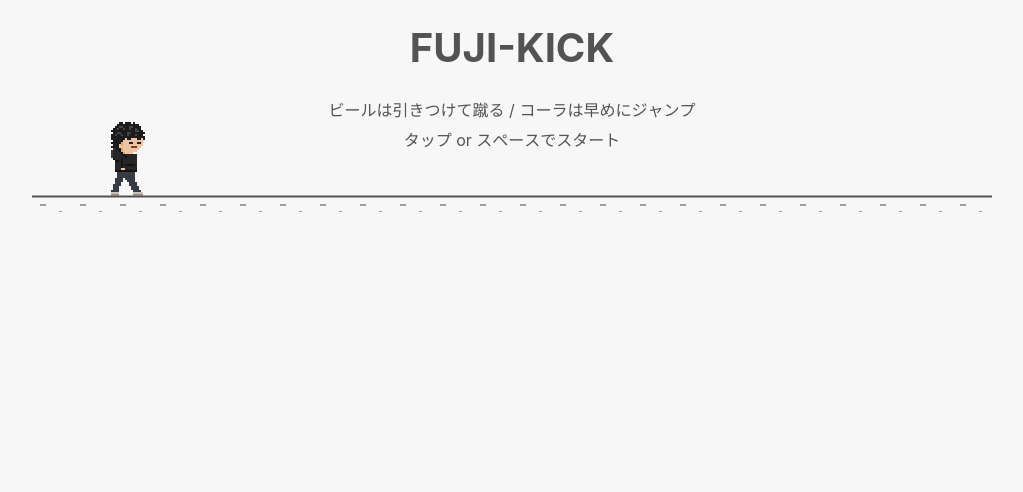
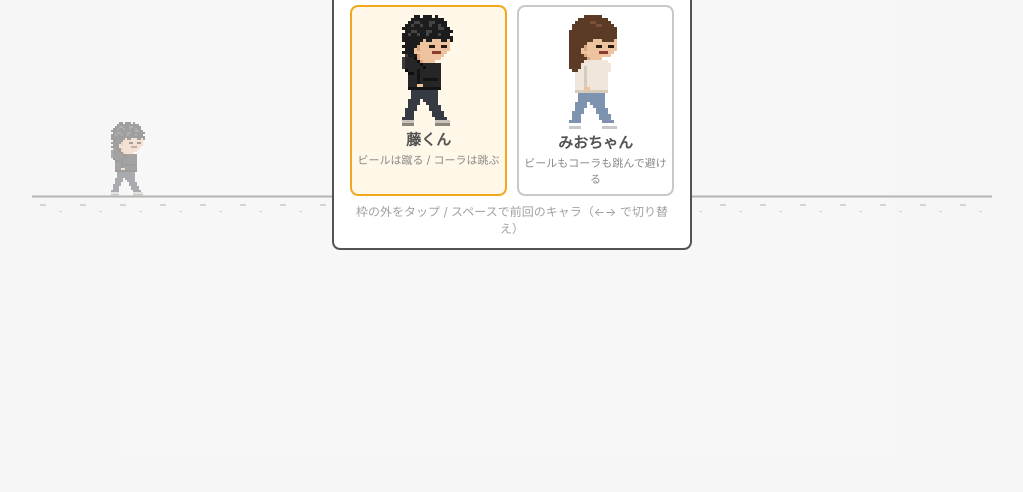
Before and after one commit to shidetake/fuji-kick, a plain HTML site: page index.html in a window 1280 px wide. Shown: the part 308-800 px from the top of the page, without its empty margins (128-1151 px from the left). Drawn offline with Linux system fonts and the light colour scheme.

Commit message:
Add Mio as a second playable character
- Title screen character select (remembers last choice, arrow keys)
- Mio cannot kick: every press jumps and beer must be jumped too
- Separate rankings per character; existing ranking stays Fuji's
- Placeholder Mio sprite until we get reference photos

Co-Authored-By: Claude Opus 5.5 <noreply@anthropic.com>
Claude-Session: https://claude.ai/code/session_01Vncvr525jFVWpytDoHQp5s

```diff
--- a/game.js
+++ b/game.js
@@ -86,6 +86,15 @@ function startSpeed() {
 resize();
 window.addEventListener('resize', resize);
 
+// ===== キャラの選択（前回のキャラを覚えておく） =====
+function loadCharacter() {
+  try { return localStorage.getItem('fuji-kick-character') === 'mio' ? 'mio' : 'fuji'; } catch { return 'fuji'; }
+}
+function setCharacter(id) {
+  characterId = id === 'mio' ? 'mio' : 'fuji';
+  try { localStorage.setItem('fuji-kick-character', characterId); } catch { /* 無視 */ }
+}
+
 // ===== ハイスコア =====
 function loadHigh() {
   try { return Number(localStorage.getItem('fuji-kick-high')) || 0; } catch { return 0; }
@@ -108,6 +117,7 @@ const player = {
 };
 
 let state = 'title';   // title | playing | over
+let characterId = loadCharacter(); // fuji | mio
 let speed = START_SPEED;
 let distance = 0;
 let kicks = 0;
@@ -208,25 +218,45 @@ function gameOver(message) {
     saveHigh(high);
   }
   // ランキング（ranking.js）にスコアを渡す
-  window.FujiRanking?.onGameOver({ score: Math.floor(score), kicks, duration: runningTime });
+  window.FujiRanking?.onGameOver({ score: Math.floor(score), kicks, duration: runningTime, character: characterId });
 }
 
 // ===== 入力（1ボタン） =====
+// ゲーム開始（id を渡すとそのキャラに切り替えてから始める）
+function startGame(id) {
+  if (id) setCharacter(id);
+  window.FujiSelect?.hide();
+  window.FujiRanking?.hide();
+  reset();
+  state = 'playing';
+}
+
+// タイトル（キャラ選択）に戻る
+function goTitle() {
+  window.FujiRanking?.hide();
+  reset();
+  state = 'title';
+  window.FujiSelect?.show();
+}
+
 function press() {
   if (state === 'title') {
-    reset();
-    state = 'playing';
+    startGame();
     return;
   }
   if (state === 'over') {
     if (clock - overTime < 0.6) return; // 連打で即リトライしないように
     if (window.FujiRanking?.blocksRetry()) return; // 名前の入力中など
-    window.FujiRanking?.hide();
-    reset();
-    state = 'playing';
+    startGame();
     return;
   }
   if (!player.onGround || player.kickTimer > KICK_DURATION - KICK_LOCK) return;
+
+  // みおちゃんはビールを蹴らない。いつでもジャンプ
+  if (!currentCharacter().canKick) {
+    startJump();
+    return;
+  }
 
   const target = nearestAhead();
   if (target && timeToReach(target) <= KICK_WINDOW) {
@@ -343,7 +373,7 @@ function update(dt) {
   const px2 = player.x + player.w - 6;
   for (const o of obstacles) {
     if (o.kicked) continue;
-    if (o.type === 'beer') {
+    if (o.type === 'beer' && currentCharacter().canKick) {
       // ビールが体の後ろ側まで来たのに蹴っていない → アウト
       if (o.x < player.x + TRIP_OFFSET) {
         if (player.onGround) {
@@ -357,7 +387,7 @@ function update(dt) {
       const overlapX = o.x < px2 && o.x + o.w > px1;
       const overlapY = player.y < o.h - 4;
       if (overlapX && overlapY) {
-        gameOver('コーラにぶつかった！');
+        gameOver(o.type === 'beer' ? 'ビールにぶつかった！' : 'コーラにぶつかった！');
         return;
       }
     }
@@ -507,14 +537,64 @@ const LEGS = {
   ],
 };
 
+// ===== みおちゃんのドット絵（仮。写真をもらったら描き直す） =====
+const MIO_PALETTE = {
+  ...PALETTE,
+  H: '#5b3a26', // 髪（茶色のロング）
+  h: '#7a5038', // 髪のツヤ
+  K: '#efe7dc', // クリーム色のニット
+  k: '#d6cbbb', // ニットの影
+  P: '#7d93b0', // デニム
+  W: '#ffffff', // 白いスニーカー
+  O: '#c8c8c8', // ソール
+};
+
+const MIO_BODY = [
+  '.....HHHHHH',
+  '...HHHHHHHHHH',
+  '..HHHHHhhHHHHH',
+  '.HHHHHHHHhhHHHH',
+  '.HHHHHHHHHHHHHHH',
+  'HHHHHHHHHHHHHHHH',
+  'HHHHHHHHHHHHHHHH',
+  'HHHHHHHHHHHHHHHH',
+  'HHHHHHHHSSSHHHHS',
+  'HHHHHHSSSSSSSSSS',
+  'HHHHHsSSSEESSEES',
+  'HHHHSsSSSSSSSSSS',
+  'HHHHSSSSSSMMMSS',
+  'HHHHHsSSSSSSSS',
+  'HHHHHHsSSSS',
+  'HHHHHKKKKKKKK',
+  'HHHHKKKKKKKKKK',
+  'HHHHKkKKKKKKKK',
+  '.HHKKkKKKKKKKK',
+  '..KKKkKKKKKKK',
+  '..KKKkKKKKKKK',
+  '..KKKkKKKKKKK',
+  '..KKKkKKKKKKK',
+  '..KKKkKKKKKKK',
+  '..KKKSSKKKKKK',
+  '..kkkkkkkkkkk',
+];
+
 const HEM_OVERLAP = 0; // 裾が脚に重なる行数
 const SPRITE_ROWS = BODY.length - HEM_OVERLAP + 12; // 足元までの行数（走り・キック基準）
+
+// 選べるキャラ。canKick: ビールを蹴れるか（false ならビールもジャンプで避ける）
+const CHARACTERS = {
+  fuji: { name: '藤くん', canKick: true, rule: 'ビールは蹴る / コーラは跳ぶ', body: BODY, legs: LEGS, palette: PALETTE },
+  mio: { name: 'みおちゃん', canKick: false, rule: 'ビールもコーラも跳んで避ける', body: MIO_BODY, legs: LEGS, palette: MIO_PALETTE },
+};
+const currentCharacter = () => CHARACTERS[characterId];
 
 // ドット絵は 1ドット=1px の画像にしてから拡大して描く。
 // 1ドットずつ fillRect すると、半端な倍率のときにドットの間に隙間（網目）が出るため。
 const pixelImages = new Map();
-function pixelImage(rows) {
-  let img = pixelImages.get(rows);
+function pixelImage(rows, palette) {
+  if (!pixelImages.has(palette)) pixelImages.set(palette, new Map());
+  const cache = pixelImages.get(palette);
+  let img = cache.get(rows);
   if (!img) {
     img = document.createElement('canvas');
     img.width = Math.max(...rows.map((r) => r.length));
@@ -522,28 +602,32 @@ function pixelImage(rows) {
     const c = img.getContext('2d');
     rows.forEach((row, r) => {
       for (let i = 0; i < row.length; i++) {
-        const color = PALETTE[row[i]];
+        const color = palette[row[i]];
         if (!color) continue;
         c.fillStyle = color;
         c.fillRect(i, r, 1, 1);
       }
     });
-    pixelImages.set(rows, img);
+    cache.set(rows, img);
   }
   return img;
 }
 
-function drawPixels(c, rows, x, y) {
-  const img = pixelImage(rows);
+function drawPixels(c, rows, x, y, palette = PALETTE) {
+  const img = pixelImage(rows, palette);
   c.imageSmoothingEnabled = false;
   c.drawImage(img, x, y, img.width * PIXEL, img.height * PIXEL);
 }
 
+// キャラを描く。足元（最終行の下）が baseY に来るように配置する
+function drawCharacter(c, ch, x, baseY, pose) {
+  const top = baseY - (ch.body.length - HEM_OVERLAP + 12) * PIXEL;
+  drawPixels(c, ch.legs[pose], x, top + (ch.body.length - HEM_OVERLAP) * PIXEL, ch.palette);
+  drawPixels(c, ch.body, x, top, ch.palette); // 本家の恐竜と同じく、走るときに動くのは脚だけ
+}
+
 function drawFuji(c, x, baseY, pose) {
-  // 足元（最終行の下）が baseY に来るように配置。ジャンプは脚を畳むので少し上がる
-  const top = baseY - SPRITE_ROWS * PIXEL;
-  drawPixels(c, LEGS[pose], x, top + (BODY.length - HEM_OVERLAP) * PIXEL);
-  drawPixels(c, BODY, x, top); // 本家の恐竜と同じく、走るときに動くのは脚だけ
+  drawCharacter(c, CHARACTERS.fuji, x, baseY, pose);
 }
 
 function drawPlayer() {
@@ -551,7 +635,7 @@ function drawPlayer() {
   if (player.kickTimer > 0) pose = 'kick';
   else if (!player.onGround) pose = 'jump';
   else pose = Math.floor(player.runPhase / 2) % 2 === 0 ? 'run1' : 'run2';
-  drawFuji(ctx, player.x - 1, Math.round(sy(player.y)), pose);
+  drawCharacter(ctx, currentCharacter(), player.x - 1, Math.round(sy(player.y)), pose);
 }
 
 function drawBeer(x, y, w, h) {
@@ -675,7 +759,7 @@ function drawHud() {
   ctx.textAlign = 'right';
   ctx.fillText(`HI ${pad(high)}  ${pad(score)}`, W - 16, 28);
   ctx.textAlign = 'left';
-  ctx.fillText(`🍺 × ${kicks}`, 16, 28);
+  if (currentCharacter().canKick) ctx.fillText(`🍺 × ${kicks}`, 16, 28);
 }
 
 function drawCenter(lines) {
@@ -697,6 +781,7 @@ function draw() {
   drawPlayer();
 
   if (state === 'title') {
+    if (window.FujiSelect) return; // キャラ選択画面（select.js）が出ている
     drawCenter([
       ['FUJI-KICK', 40, true],
       ['ビールは引きつけて蹴る / コーラは早めにジャンプ', 16, false],
--- a/index.html
+++ b/index.html
@@ -90,22 +90,64 @@
     }
     .buttons button.primary, #name-form button.primary { background: #535353; color: #ffffff; }
     .hint { margin: 6px 0 0; font-size: 12px; color: #a0a0a0; }
-    .card { display: flex; flex-direction: column; }
+    .buttons { flex-wrap: wrap; }
+
+    /* ===== タイトルのキャラ選択 ===== */
+    .select-card .lead { margin: 2px 0 8px; font-size: 14px; }
+    .chars { display: flex; gap: 10px; justify-content: center; }
+    .char-button {
+      flex: 1;
+      display: flex;
+      flex-direction: column;
+      align-items: center;
+      gap: 2px;
+      padding: 8px 4px;
+      font: inherit;
+      color: #535353;
+      background: #ffffff;
+      border: 2px solid #c8c8c8;
+      border-radius: 8px;
+    }
+    .char-button.selected { border-color: #f2a81d; background: #fff7e8; }
+    .char-button canvas { image-rendering: pixelated; }
+    .char-name { font-weight: bold; font-size: 15px; }
+    .char-rule { font-size: 11px; color: #888888; }
+    #ranking .card { display: flex; flex-direction: column; }
     /* スマホ縦持ちなど：ランキングを先に、ボタンを最後に */
-    .card .result { display: contents; }
-    .card #actions { order: 2; }
-    .card .board { order: 1; }
+    #ranking .card .result { display: contents; }
+    #ranking .card #actions { order: 2; }
+    #ranking .card .board { order: 1; }
     /* 横持ちなど画面が低いとき：左に結果とボタン、右にランキングの2列 */
     @media (max-height: 520px) and (min-width: 560px) {
-      .card { width: min(640px, calc(100vw - 32px)); flex-direction: row; gap: 16px; align-items: center; }
-      .card .result { display: block; flex: 1; }
-      .card .board { flex: 1; }
-      .card h2 { margin-top: 0; }
+      #ranking .card { width: min(640px, calc(100vw - 32px)); flex-direction: row; gap: 16px; align-items: center; }
+      #ranking .card .result { display: block; flex: 1; }
+      #ranking .card .board { flex: 1; }
+      #ranking .card h2 { margin-top: 0; }
     }
   </style>
 </head>
 <body>
   <canvas id="game"></canvas>
+
+  <div id="select" class="overlay" hidden>
+    <div class="card ui select-card">
+      <h1>FUJI-KICK</h1>
+      <p class="lead">キャラを選んでスタート</p>
+      <div class="chars">
+        <button type="button" class="char-button" data-char="fuji">
+          <canvas></canvas>
+          <span class="char-name"></span>
+          <span class="char-rule"></span>
+        </button>
+        <button type="button" class="char-button" data-char="mio">
+          <canvas></canvas>
+          <span class="char-name"></span>
+          <span class="char-rule"></span>
+        </button>
+      </div>
+      <p class="hint">枠の外をタップ / スペースで前回のキャラ（←→ で切り替え）</p>
+    </div>
+  </div>
 
   <div id="ranking" class="overlay" hidden>
     <div class="card ui">
@@ -126,6 +168,7 @@
       <div id="actions">
         <div class="buttons">
           <button type="button" id="rename-button">名前を変える</button>
+          <button type="button" id="change-char-button">キャラを変える</button>
           <button type="button" id="retry-button" class="primary">もう一回</button>
         </div>
         <p class="hint">枠の外をタップ / スペースでもリトライ</p>
@@ -133,7 +176,7 @@
       </div>
 
       <div class="col board">
-      <h2>ランキング TOP10</h2>
+      <h2 id="ranking-title">ランキング TOP10</h2>
       <p id="ranking-status"></p>
       <ol id="ranking-list"></ol>
       </div>
@@ -142,5 +185,6 @@
 
   <script src="game.js"></script>
   <script src="ranking.js"></script>
+  <script src="select.js"></script>
 </body>
 </html>
--- a/ranking.js
+++ b/ranking.js
@@ -29,6 +29,7 @@
   const status = el('ranking-status');
 
   let pending = null;   // 名前の入力待ちのスコア
+  let character = 'fuji'; // どのキャラのランキングを表示しているか
   let editing = false;  // 名前の入力欄を開いているか
 
   nameInput.maxLength = NAME_MAX;
@@ -89,7 +90,9 @@
   }
 
   async function request(method, body) {
-    const url = method === 'GET' ? `${API}?player=${encodeURIComponent(playerId())}` : API;
+    const url = method === 'GET'
+      ? `${API}?player=${encodeURIComponent(playerId())}&character=${encodeURIComponent(character)}`
+      : API;
     const res = await fetch(url, {
       method,
       headers: body ? { 'Content-Type': 'application/json' } : undefined,
@@ -102,7 +105,7 @@
   async function submit(result) {
     status.textContent = '送信中…';
     try {
-      render(await request('POST', { player: playerId(), name: storage.get('fuji-kick-name'), ...result }));
+      render(await request('POST', { player: playerId(), name: storage.get('fuji-kick-name'), character, ...result }));
     } catch (e) {
       console.error(e);
       status.textContent = 'ランキングに接続できませんでした';
@@ -133,7 +136,7 @@
       // 名前の変更だけ
       status.textContent = '送信中…';
       try {
-        render(await request('POST', { player: playerId(), name: storage.get('fuji-kick-name') }));
+        render(await request('POST', { player: playerId(), name: storage.get('fuji-kick-name'), character }));
       } catch (err) {
         console.error(err);
         status.textContent = 'ランキングに接続できませんでした';
@@ -148,11 +151,15 @@
   });
   el('rename-button').addEventListener('click', openNameForm);
   el('retry-button').addEventListener('click', () => press());
+  el('change-char-button').addEventListener('click', () => goTitle());
 
   window.FujiRanking = {
     onGameOver(result) {
+      character = result.character || 'fuji';
+      el('ranking-title').textContent = `ランキング TOP10（${CHARACTERS[character].name}）`;
       el('result-message').textContent = overMessage;
-      el('result-score').textContent = `SCORE ${String(result.score).padStart(5, '0')}  🍺 × ${result.kicks}`;
+      el('result-score').textContent = `SCORE ${String(result.score).padStart(5, '0')}` +
+        (CHARACTERS[character].canKick ? `  🍺 × ${result.kicks}` : '');
       list.innerHTML = '';
       show();
       if (!storage.get('fuji-kick-name')) {
--- /dev/null
+++ b/select.js
@@ -0,0 +1,49 @@
+'use strict';
+
+// ===== タイトル画面のキャラ選択 =====
+// キャラのボタンを押すとそのキャラでスタート。枠の外のタップ / スペースは前回のキャラでスタート。
+(() => {
+  const overlay = document.getElementById('select');
+  const buttons = Array.from(overlay.querySelectorAll('.char-button'));
+
+  // ボタンにキャラの絵・名前・ルールを入れる
+  for (const button of buttons) {
+    const ch = CHARACTERS[button.dataset.char];
+    const preview = button.querySelector('canvas');
+    const scale = 1.5;
+    const w = 24 * PIXEL;
+    const h = (ch.body.length + 12) * PIXEL;
+    const dpr = Math.min(window.devicePixelRatio || 1, 3);
+    preview.width = w * scale * dpr;
+    preview.height = h * scale * dpr;
+    preview.style.width = `${w * scale}px`;
+    preview.style.height = `${h * scale}px`;
+    const c = preview.getContext('2d');
+    c.setTransform(scale * dpr, 0, 0, scale * dpr, 0, 0);
+    drawCharacter(c, ch, 6, h, 'run1');
+    button.querySelector('.char-name').textContent = ch.name;
+    button.querySelector('.char-rule').textContent = ch.rule;
+    button.addEventListener('click', () => startGame(button.dataset.char));
+  }
+
+  function highlight() {
+    for (const b of buttons) b.classList.toggle('selected', b.dataset.char === characterId);
+  }
+
+  // ←→ でキャラを切り替え（スペース / Enter でスタート）
+  window.addEventListener('keydown', (e) => {
+    if (state !== 'title' || overlay.hidden) return;
+    if (e.code !== 'ArrowLeft' && e.code !== 'ArrowRight') return;
+    e.preventDefault();
+    const i = buttons.findIndex((b) => b.dataset.char === characterId);
+    const next = (i + (e.code === 'ArrowRight' ? 1 : buttons.length - 1)) % buttons.length;
+    setCharacter(buttons[next].dataset.char);
+    highlight();
+  });
+
+  window.FujiSelect = {
+    show() { highlight(); overlay.hidden = false; },
+    hide() { overlay.hidden = true; },
+  };
+  window.FujiSelect.show();
+})();
```
Also changed, not shown: api/scores.js (+15 -13 lines).
